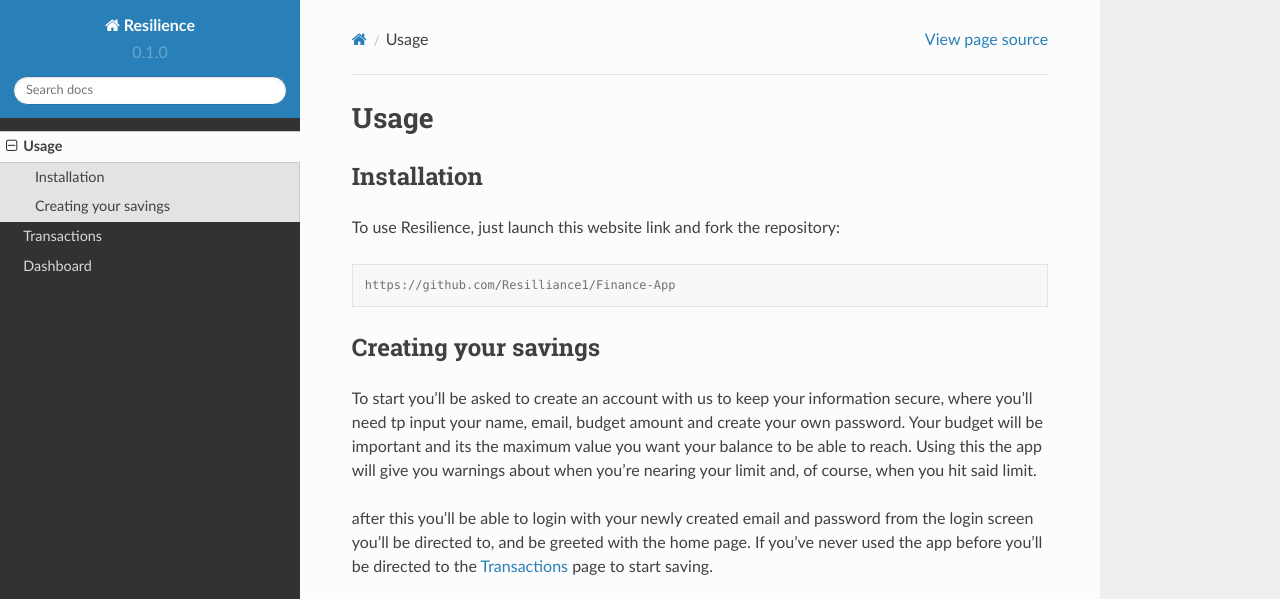
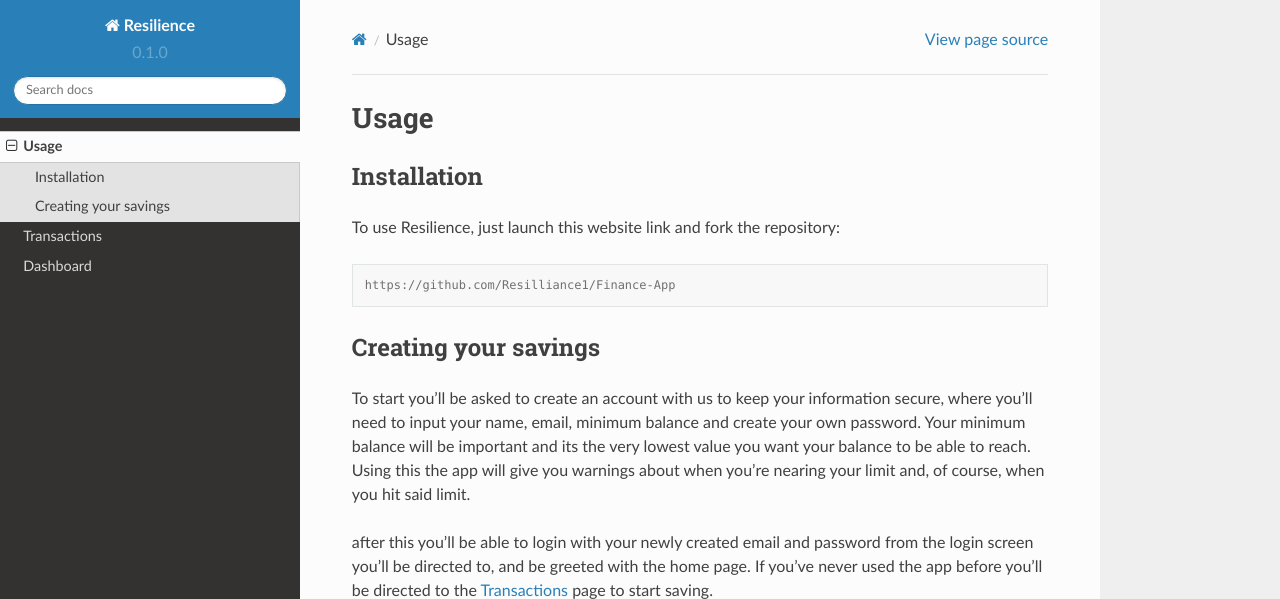
Before and after one commit to Spakydaky/Resilience-Documentation, a Sphinx documentation site: the page built from docs/source/usage.rst, in a window 1280 px wide, cut to the strip 0-599 px from the top of the page. Built offline with Sphinx 7.4.7 and the Read the Docs theme 2.0.0, drawn with Linux system fonts in a browser that asks for light colours; pages that are not in the unit, such as notebooks, are missing from menus.

Commit message:
Update usage.rst

```diff
--- a/docs/source/usage.rst
+++ b/docs/source/usage.rst
@@ -15,7 +15,7 @@
 Creating your savings
 ----------------
 
-To start you'll be asked to create an account with us to keep your information secure, where you'll need tp input your name, email, budget amount and create your own password. Your budget will be important and its the maximum value you want your balance to be able to reach. Using this the app will give you warnings about when you're nearing your limit and, of course, when you hit said limit.
+To start you'll be asked to create an account with us to keep your information secure, where you'll need to input your name, email, minimum balance and create your own password. Your minimum balance will be important and its the very lowest value you want your balance to be able to reach. Using this the app will give you warnings about when you're nearing your limit and, of course, when you hit said limit.
 
 after this you'll be able to login with your newly created email and password from the login screen you'll be directed to, and be greeted with the home page. If you've never used the app before you'll be directed to the :doc:`Adding Transactions` page to start saving.
 
```
